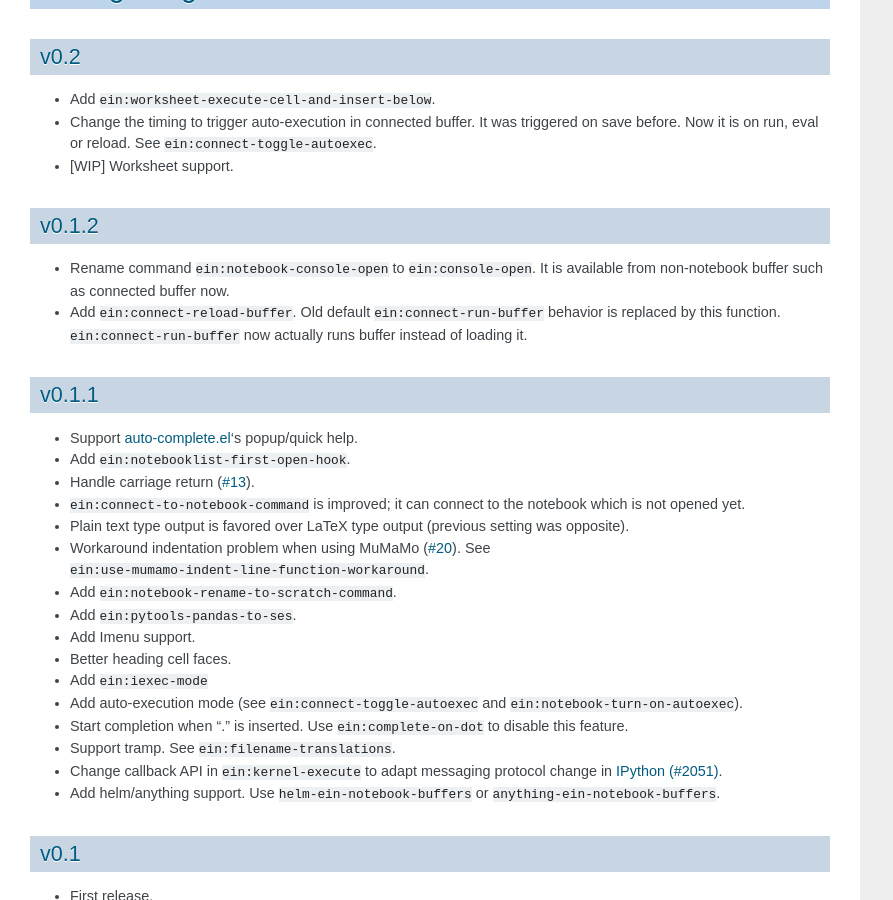
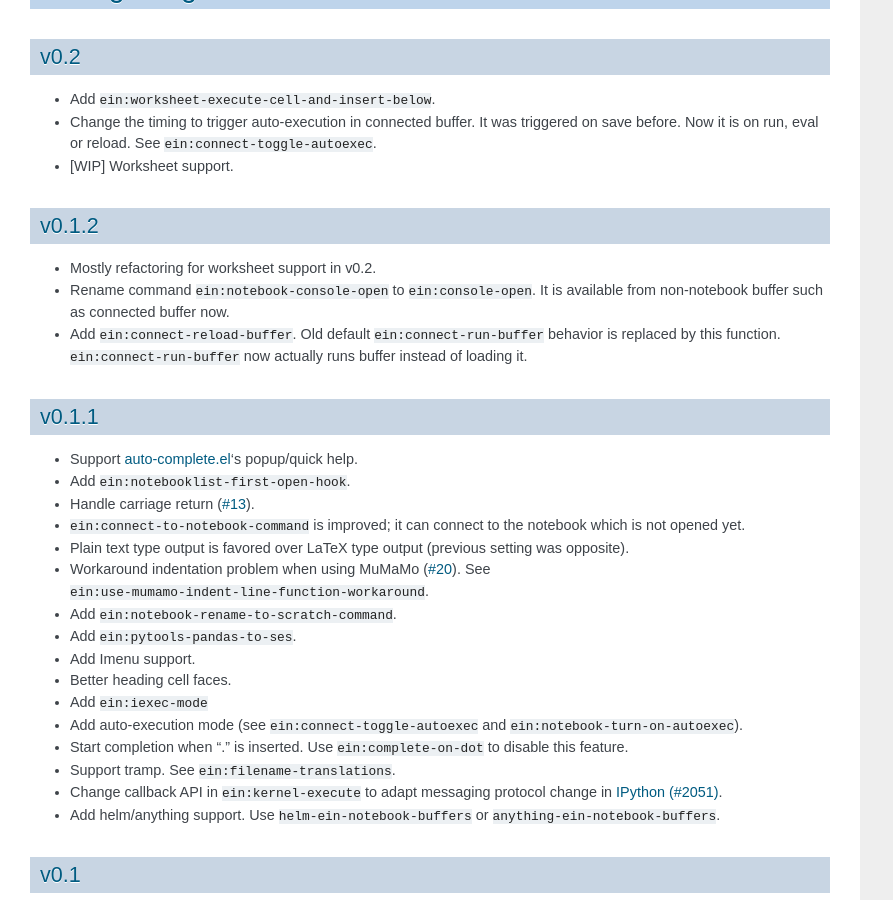
Before and after one commit to millejoh/emacs-ipython-notebook, a Sphinx documentation site: the page built from doc/source/index.rst, in a window 1280 px wide and 900 px high, scrolled down 13297 px. Shown: the whole window, without its empty margins (0-893 px from the left). Built offline with Sphinx 7.4.7, drawn with Linux system fonts in a browser that asks for light colours; cross-references to code outside the pages are shown as plain code.

Commit message:
Add change log for v0.1.2

```diff
--- a/doc/source/index.rst
+++ b/doc/source/index.rst
@@ -493,6 +493,7 @@ v0.2
 v0.1.2
 ------
 
+* Mostly refactoring for worksheet support in v0.2.
 * Rename command :el:symbol:`ein:notebook-console-open` to
   :el:symbol:`ein:console-open`.  It is available from non-notebook
   buffer such as connected buffer now.
```
